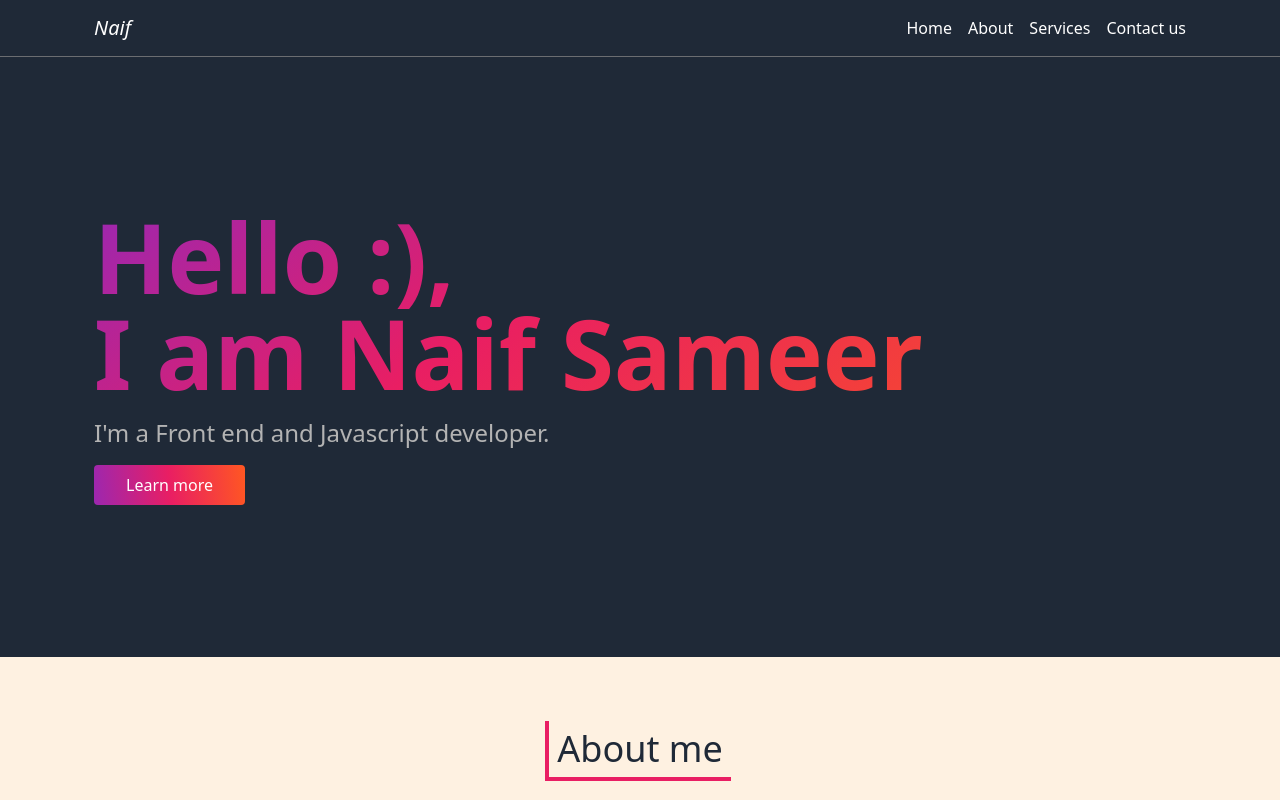
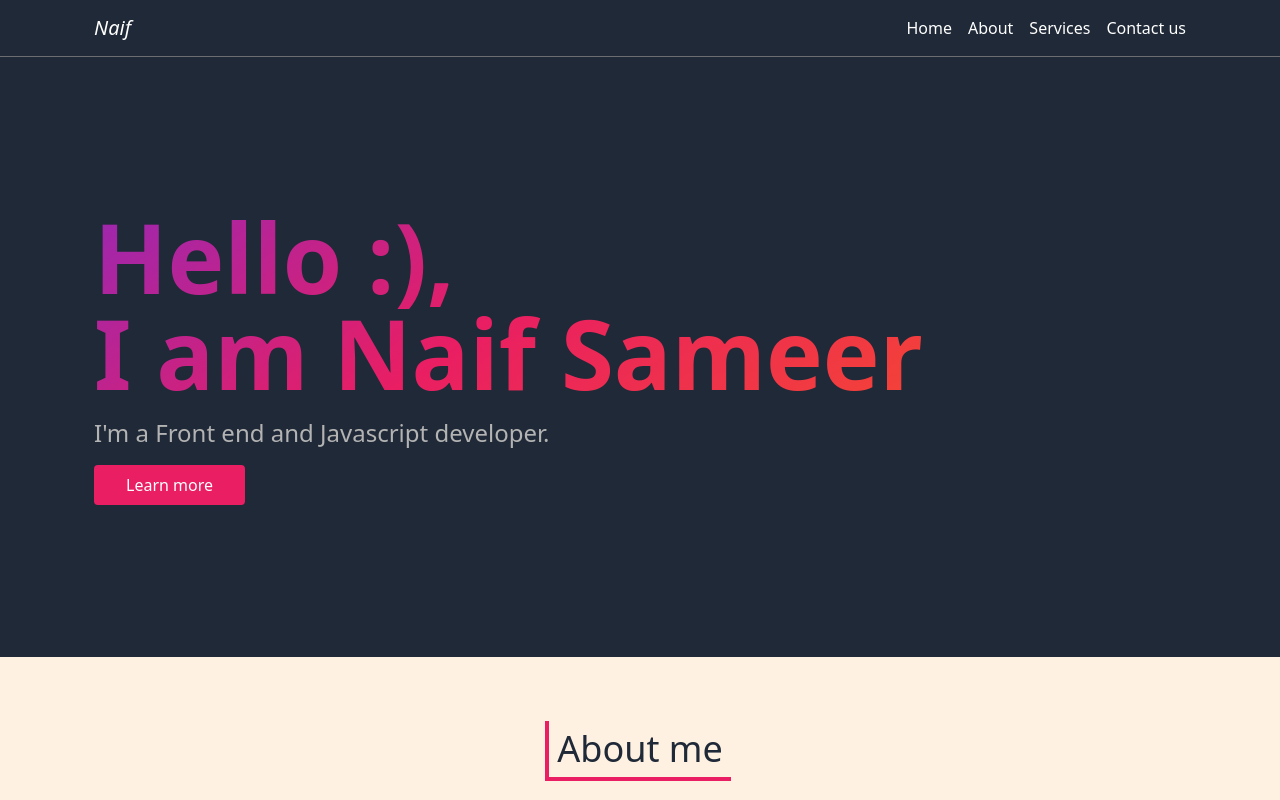
Before and after one commit to naif-sameer/profile, a plain HTML site: page index.html in a window 1280 px wide. Shown: the top 800 px of the page. Drawn offline with Linux system fonts and the light colour scheme.

Commit message:
edit button bg color

```diff
--- a/css/style.css
+++ b/css/style.css
@@ -152,7 +152,7 @@ body {
 
 .c-hero__link {
   margin-top: 1rem;
-  background-image: var(--secondary-gradient);
+  background-color: var(--third);
   padding: 0.5rem 2rem;
   display: inline-block;
   color: white;
```
